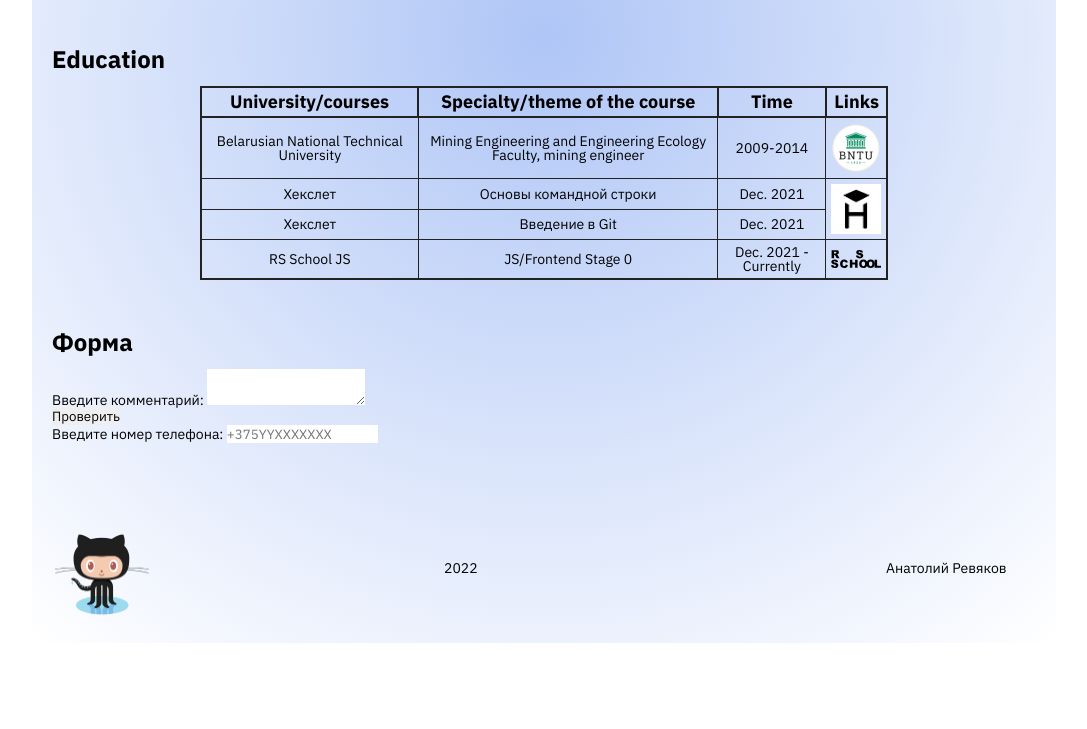
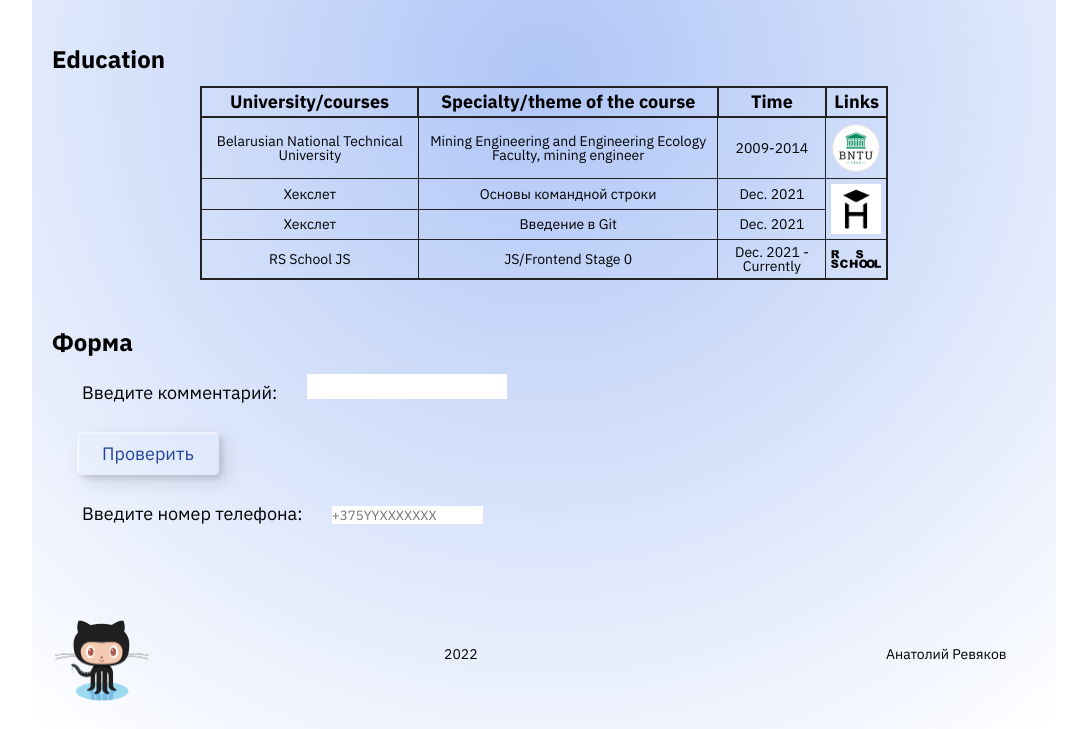
Before and after one commit to AnRev1992/Pre-task-JS-EPAM, a plain HTML site: page index.html in a window 1280 px wide. Shown: the part 572-1301 px from the top of the page, without its empty margins (96-1183 px from the left). Before the commit the page ends 1215 px from the top, so only its background shows below. Drawn offline with Linux system fonts and the light colour scheme.

Commit message:
feat: add style form & favicon

```diff
--- a/style.css
+++ b/style.css
@@ -208,11 +208,46 @@ table img {
 }
 
 .footer__item {
+  width: 150px;
+}
 
-  width: 150px;
+/* Секция Form */
 
+.form__item {
+  font-size: 18px;
+  padding: 5px;
+  text-align: left;
+
+}
+textarea {
+  resize: none;
+  height: 25px;
+  width: 200px;
+}
+
+.form__button {
+  color: #234499;
+  border-radius: 5px;
+  margin: 20px;
+  padding: 10px 25px;
+  background: transparent;
+  transition: all 0.3s ease;
+  box-shadow:inset 2px 2px 2px 0px rgba(255,255,255,.5),
+   7px 7px 20px 0px rgba(0,0,0,.1),
+   4px 4px 5px 0px rgba(0,0,0,.1);
+  outline: none;
+  font-size: 18px;
+}
+
+label {
+  padding: 25px;
+}
+
+.form__button:hover {
+  color: #000;
 }
 
 #telValidatorMessage{
-  color: red;
+  color: #123077;
+  font-size: 18px;
 }
```
Also changed, not shown: assets/favicon.ico (added).
